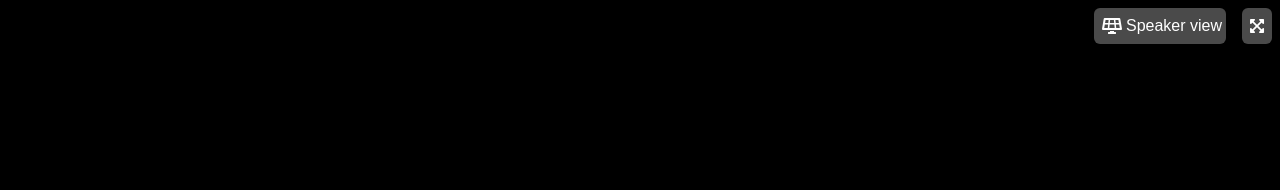
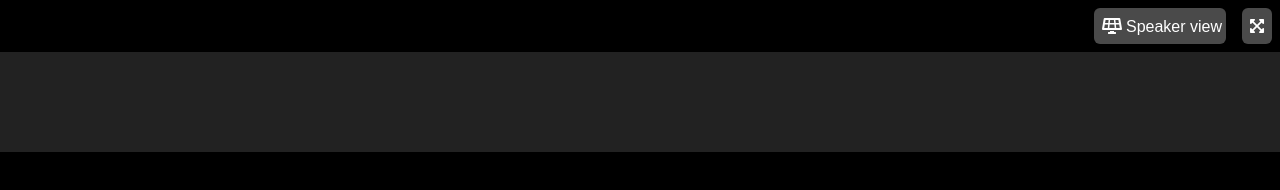
Before and after one commit to Robin9800/html-css-zoom, a plain HTML site: page inde.html in a window 1280 px wide. Drawn offline with Linux system fonts and the light colour scheme.

Commit message:
Header fixed

```diff
--- a/inde.html
+++ b/inde.html
@@ -15,15 +15,18 @@
             <!--views section-->
             <div class="view">
                 <div class="speaker">
-                    <div class="btn white"><i class="fas fa-solar-panel"></i>Speaker view</a>
+                    <div class="btn white"><a href="#"><i class="fas fa-solar-panel"></i>Speaker view</a>
                     </div>
-                    <div class="btn white"><i class="fas fa-expand-arrows-alt"></i></a>
+                    <div class="btn white"><a href=""><i class="fas fa-expand-arrows-alt"></i></a>
                     </div>
-
                 </div>
-                <div class="full"></div>
             </div>
         </header>
+        <main>
+            <div class="header-bottom">
+
+            </div>
+        </main>
 
 
 
--- a/style.css
+++ b/style.css
@@ -13,7 +13,7 @@ body {
 .container{
     display: flex;
     flex-direction: column;
-    height: 100vh;
+    height: 80vh;
 }
 
 /*utilities*/
@@ -41,6 +41,16 @@ header {
     justify-content: flex-end;
 }
 
+.header-bottom{
+    display: flex;
+    flex-direction: row;
+
+    justify-content: flex-end;
+    background-color: #222222;
+    min-height: 100px;
+
+}
+
 .speaker{
     display: flex;
     flex-direction: row;
@@ -56,6 +66,7 @@ header {
 .speaker a{
     border-radius: 8px;
     text-decoration: none;
+    color: white;
 }
 
 .speaker i{
```
